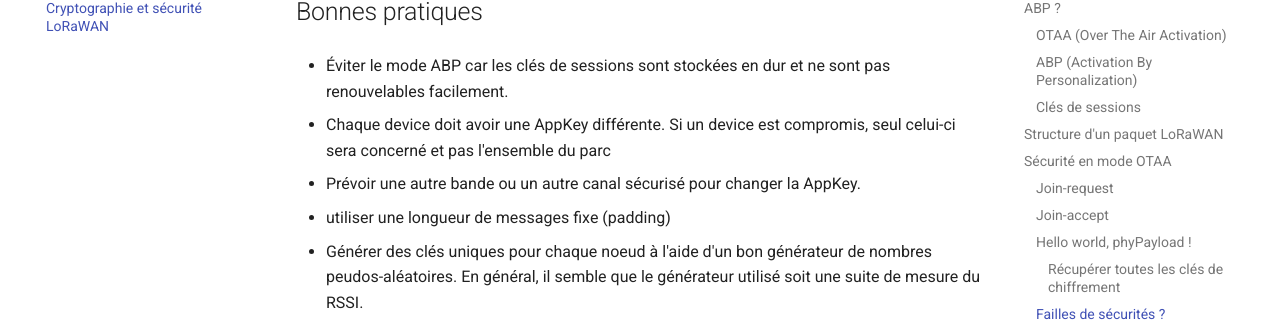
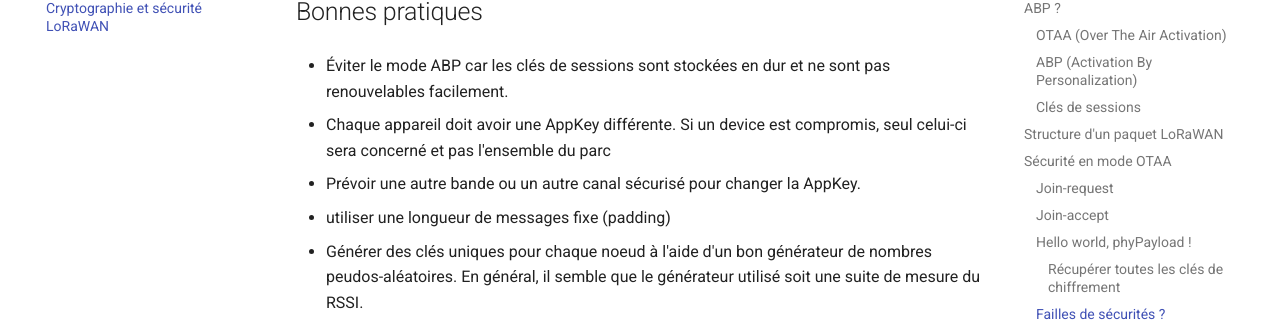
Before and after one commit to NICOLASGON/docs_lora_tetaneutral, an MkDocs documentation site: the page built from docs/lorawan/crypto.md, in a window 1280 px wide and 900 px high, scrolled down 8492 px. Shown: the part 145-467 px from the top of the window. Built offline with MkDocs 1.6.1 and Material for MkDocs 9.7.7, drawn with Linux system fonts in a browser that asks for light colours; comment, search, counter and statistics services are not loaded.

Commit message:
Traduction en français partie "Bonne Pratique"

```diff
--- a/docs/lorawan/crypto.md
+++ b/docs/lorawan/crypto.md
@@ -282,7 +282,7 @@ Pour la suite de la documentation, contactez-nous ! En effet, c'est un des TPs d
 
 * Éviter le mode ABP car les clés de sessions sont stockées en dur et ne sont pas renouvelables facilement.
 
-* Chaque device doit avoir une AppKey différente. Si un device est compromis, seul celui-ci sera concerné et pas l'ensemble du parc
+* Chaque appareil doit avoir une AppKey différente. Si un device est compromis, seul celui-ci sera concerné et pas l'ensemble du parc
 
 * Prévoir une autre bande ou un autre canal sécurisé pour changer la AppKey.
 
```
